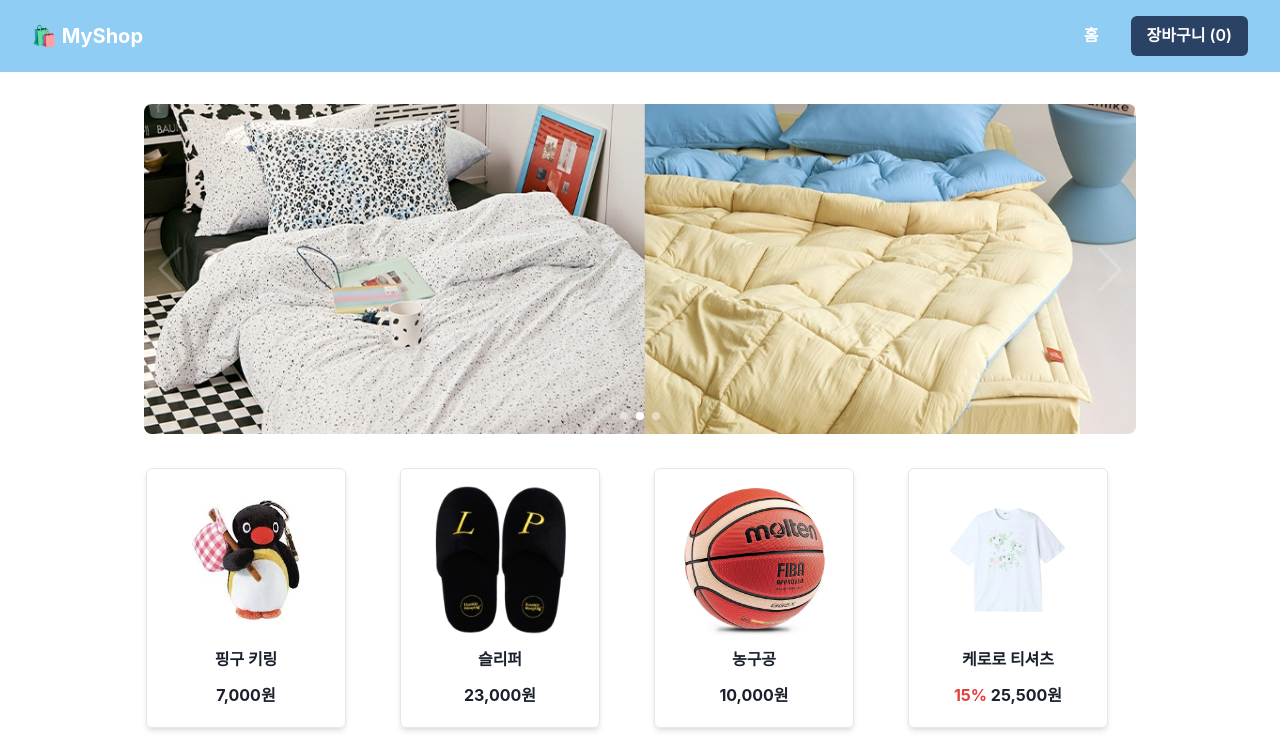
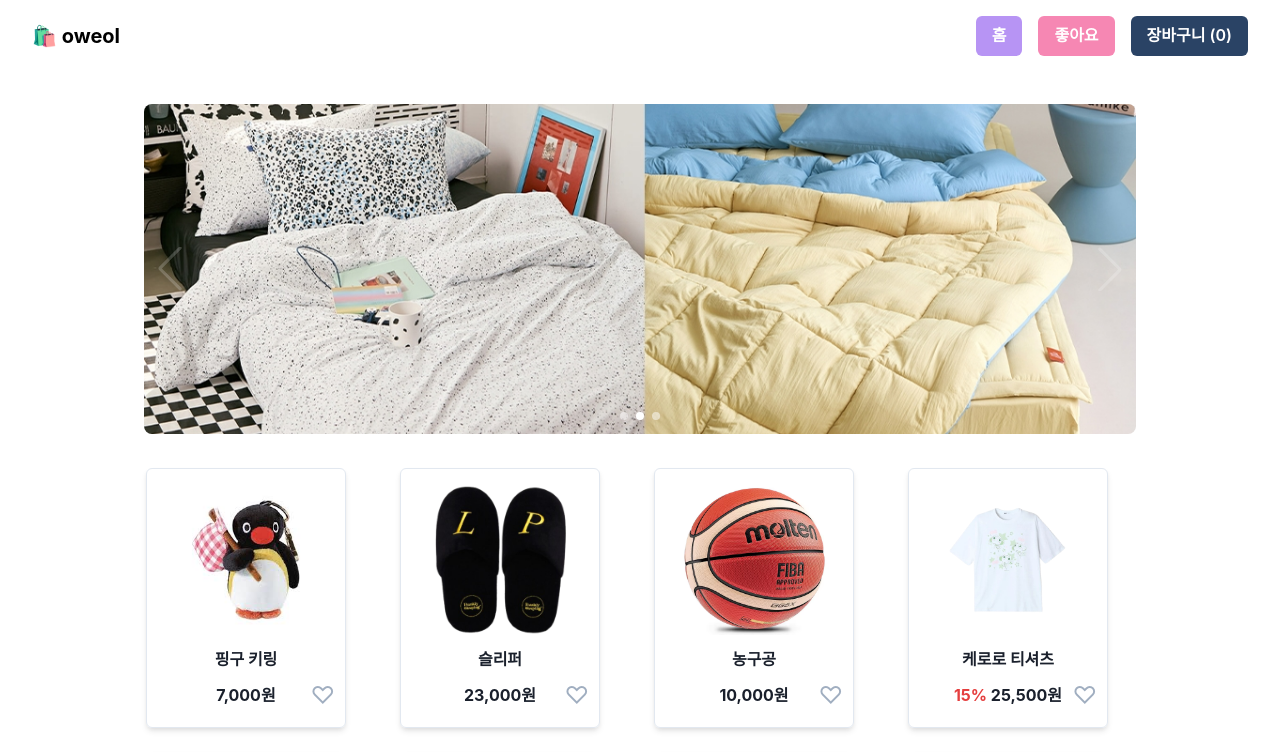
Before and after one commit to aubepluieh3/my-shop, a React (Create React App) app: page / in a window 1280 px wide. Shown: the top 752 px of the page. Built offline with nearby package versions, Linux system fonts and the light colour scheme.

Commit message:
feat: add favorite page

```diff
--- a/src/App.tsx
+++ b/src/App.tsx
@@ -7,6 +7,7 @@ import Success from './pages/Success';
 import { BrowserRouter as Router, Routes, Route } from 'react-router-dom';
 import Header from './components/Header';
 import ProductDetail from './pages/ProductDetail';
+import Favorite from './pages/Favorite';
 
 function App() {
   return (
@@ -14,6 +15,7 @@ function App() {
       <Header />
       <Routes>
         <Route path ="/" element = {<Home />} />
+        <Route path="/favorite" element = {<Favorite/>} />
         <Route path="/cart" element = {<Cart/>} />
         <Route path="/checkout" element={<Checkout />} />
         <Route path="/success" element={<Success />} />
--- a/src/components/Header.tsx
+++ b/src/components/Header.tsx
@@ -14,20 +14,24 @@ export default function Header() {
       align="center"
       px={8}
       py={4}
-      bg="blue.200"
-      color="white"
+      color="black"
     >
       <Box>
         <Link to="/">
           <Text fontSize="xl" fontWeight="bold">
-            🛍️ MyShop
+            🛍️ oweol
           </Text>
         </Link>
       </Box>
       <Flex align="center" gap={4}>
         <Link to="/">
-          <Button variant="ghost" color="white">
+          <Button bg="purple.300" variant="ghost" color="white">
             홈
+          </Button>
+        </Link>
+        <Link to="/favorite">
+          <Button bg="pink.300" variant="ghost" color="white">
+            좋아요
           </Button>
         </Link>
         <Link to="/cart">
--- a/src/components/ProductCard.tsx
+++ b/src/components/ProductCard.tsx
@@ -1,5 +1,6 @@
-import { Box, Image, Text, Button, VStack } from "@chakra-ui/react";
-import { useCartStore } from "../store/useCartStore";
+import { Box, Image, Text, VStack } from "@chakra-ui/react";
+import { useNavigate } from "react-router-dom";
+import { useFavoriteStore } from "../store/useFavoriteStore";
 
 interface ProductCardProps {
     id: string;
@@ -11,22 +12,39 @@ interface ProductCardProps {
 
 
 const ProductCard = ({id, name, price, discountRate, image} : ProductCardProps) => {
+    const navigate = useNavigate();
+    const favorites = useFavoriteStore((state) => state.favorites);
+    const toggleFavorite = useFavoriteStore((state) => state.toggleFavorite);
+    const isFavorited = favorites.includes(id);
+
     const finalPrice = discountRate
         ? Math.round(price * (1 - discountRate / 100))
         : price;
 
     return (
-    <Box height="100%" flexDirection="column" display="flex" borderWidth="1px" borderRadius="md" p={4} w="200px" shadow="md" m="2px" _hover={{
+      <Box
+        height="100%"
+        flexDirection="column"
+        display="flex"
+        position="relative"
+        borderWidth="1px"
+        borderRadius="md"
+        p={4}
+        w="200px"
+        shadow="md"
+        m="2px"
+        onClick={() => navigate(`/product/${id}`)}
+        _hover={{
         m: "0px",
         shadow: "2xl",
         borderWidth: "3px",
         transform: 'translateY(-2px)',
         transition: '0.2s',
-      borderColor: 'blue.300',
-    }}>
+        }}
+      >
         <VStack spacing={3}>
           <Image src={image} alt={name} boxSize="150px" objectFit="cover" />
-        <Text fontWeight="bold">{name}</Text>
+          <Text fontWeight="bold" noOfLines={1}>{name}</Text>
           {discountRate ? (
             <Text fontWeight="bold">
               <Text as="span" color="red.500">{discountRate}%</Text> {finalPrice.toLocaleString()}원
@@ -35,6 +53,19 @@ const ProductCard = ({id, name, price, discountRate, image} : ProductCardProps)
             <Text fontWeight="bold">{price.toLocaleString()}원</Text>
           )}
         </VStack>
+        <Box
+          position="absolute"
+          bottom="13px"
+          right="10px"
+          fontSize="2xl"
+          color={isFavorited ? "red.500" : "gray.400"}
+          onClick={(e) => {
+            e.stopPropagation();
+            toggleFavorite(id);
+          }}
+        >
+          {isFavorited ? "♥" : "♡"}
+        </Box>
       </Box>
   );
 };
--- /dev/null
+++ b/src/pages/Favorite.tsx
@@ -0,0 +1,51 @@
+import { Box, SimpleGrid, Text, VStack, Image} from "@chakra-ui/react";
+import { products } from "../data/products";
+import { useFavoriteStore } from "../store/useFavoriteStore";
+
+export default function Favorite() {
+  const favorites = useFavoriteStore((state) => state.favorites);
+  const favoriteProducts = products.filter((p) => favorites.includes(p.id));
+  return (
+      <Box p={8}>
+        <Text fontSize="2xl" fontWeight="bold" mb={6}>
+          💗 좋아요
+        </Text>
+        <SimpleGrid columns={[2, 3, 4]} spacing={0}>
+          {favoriteProducts.map((product) => (
+            <Box
+              key={product.id}
+              w="240px"
+              h="280px"
+              borderRight="1px solid #e0e0e0"
+              borderBottom="1px solid #e0e0e0"
+              display="flex"
+              flexDirection="column"
+              position="relative"
+            >
+              <VStack spacing={2} p={3} align="start">
+                <Image
+                  src={product.image}
+                  alt={product.name}
+                  boxSize="180px"
+                  objectFit="cover"
+                />
+                <Text fontWeight="bold" noOfLines={1}>
+                  {product.name}
+                </Text>
+                <Text color="gray.600">{product.price.toLocaleString()}원</Text>
+              </VStack>
+              <Box
+                position="absolute"
+                bottom="8px"
+                right="8px"
+                fontSize="1.5rem"
+                color="red.500"
+              >
+                ♥
+              </Box>
+            </Box>
+          ))}
+        </SimpleGrid>
+      </Box>
+    );
+}
--- /dev/null
+++ b/src/store/useFavoriteStore.ts
@@ -0,0 +1,19 @@
+import { create } from "zustand";
+
+interface FavoriteState {
+    favorites: string[];
+    toggleFavorite: (id: string) => void;
+}
+
+export const useFavoriteStore = create<FavoriteState>((set, get) => ({
+    favorites: [],
+    toggleFavorite: (id) => {
+        const { favorites } = get();
+        if (favorites.includes(id)) {
+            set({ favorites: favorites.filter((fid) => fid !== id)});
+        } else {
+            set({ favorites: [...favorites, id]})
+        }
+    }}
+)
+);
```
Lines whose indentation alone changed are shown as unchanged.
